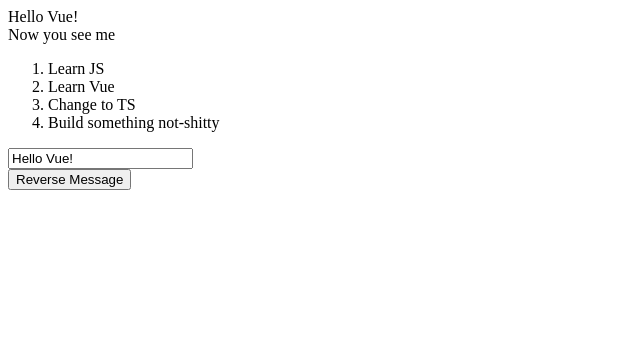
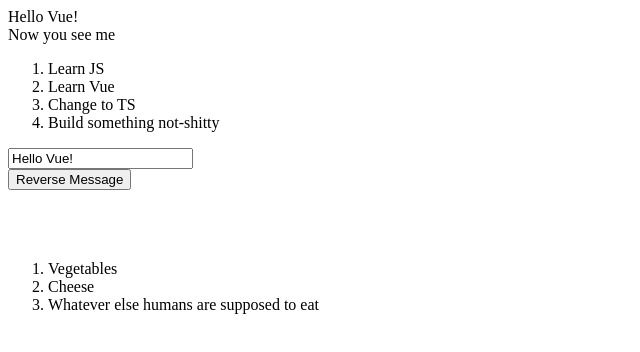
Before and after one commit to cvartycarfaxcanada/cvartycarfaxcanada.github.io, a plain HTML site: page index.html in a window 1280 px wide. Shown: the whole page, without its empty margins (0-640 px from the left). Drawn offline with Linux system fonts and the light colour scheme.

Commit message:
finished the basic tutorial. Summary: it's like React

```diff
--- a/index.html
+++ b/index.html
@@ -17,6 +17,14 @@
         <input v-model="message" />
         <br />
         <button v-on:click="reverseMessage">Reverse Message</button>
+        <br /><br /><br /><br />
+        <ol>
+            <todo-item
+                v-for="item in groceryList"
+                v-bind:todo="item"
+                v-bind:key="item.id"
+            />
+        </ol>
     </div>
     <script src="scripts/app.js"></script>
 </body>
--- a/scripts/app.js
+++ b/scripts/app.js
@@ -1,3 +1,8 @@
+Vue.component('todo-item', {
+    props: ['todo'],
+    template: '<li>{{ todo.text }}</li>'
+})
+
 var app = new Vue({
     el: "#app",
     data: {
@@ -9,6 +14,11 @@ var app = new Vue({
             { text: "Learn Vue" },
             { text: "Change to TS" },
             { text: "Build something not-shitty" }
+        ],
+        groceryList: [
+            { id: 0, text: 'Vegetables' },
+            { id: 1, text: 'Cheese' },
+            { id: 2, text: 'Whatever else humans are supposed to eat' }
         ]
     },
     methods: {
```
